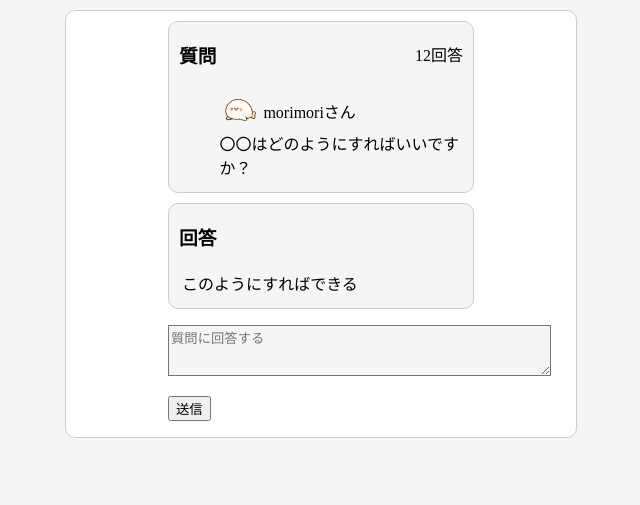
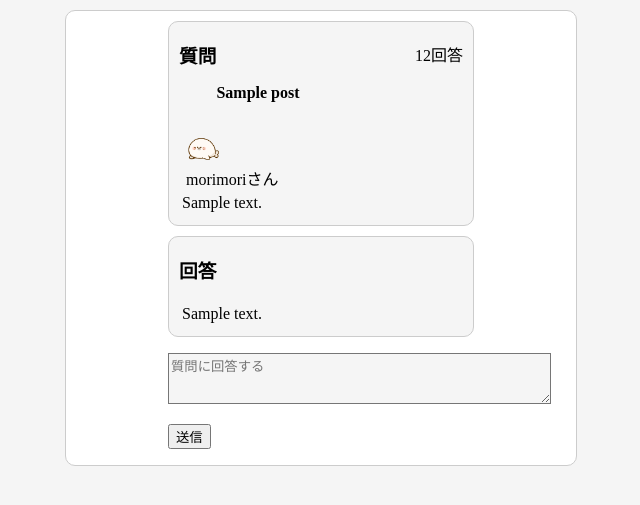
Before and after one commit to ShunsakuKatsumata/team_G_machibito, a PHP site: page /comment_detail.php?ident=1 in a window 1280 px wide. Shown: the top 505 px of the page, without its empty margins (319-959 px from the left). Run offline with PHP 8.4, Linux system fonts and the light colour scheme; tables that the repository leaves empty or names only in its code hold one stand-in row (values such as "Sample post").

Commit message:
comment0425

```diff
--- /dev/null
+++ b/comment/answer_post.php
@@ -0,0 +1,30 @@
+<?php
+require_once __DIR__ .'/comment_dbdata.php';
+
+class answer_post extends dbdata{
+    // 追加
+    public function answer_question($speak_myknowledge){
+        $sql = "insert into question_answer(answer) values(?)";
+        $result = $this->query($sql, [$speak_myknowledge]);
+    }
+
+    // 取得
+    public function get_answers(){
+        // 現在利用しているユーザーを指定
+        $sql = "select * from question_answer";
+        $stmt = $this->query($sql, []);
+        $items = $stmt->fetchAll();
+        return $items;
+    }
+
+    // // 選択した投稿内容を取得する
+    // public function get_question_ident($ident){
+    //     $sql = 'select * from question_post where ident=?';
+    //     $stmt = $this->query($sql, [$ident]);
+    //     $item = $stmt->fetch();
+    //     return $item;
+    // }
+
+}
+
+?>
--- a/comment/comment_dbdata.php
+++ b/comment/comment_dbdata.php
@@ -1,5 +1,5 @@
 <?php
-    class DbData{
+    class dbdata{
         protected $pdo;
 
         // コンストラクタ
@@ -26,7 +26,7 @@
         }
 
         // INSERT、UPDATE、DELETE文実行用のメソッド
-        protected function exec($sql,  $array_params)
+        protected function exec($sql, $array_params)
         {
             $stmt = $this->pdo->prepare($sql);
             $stmt->execute($array_params);  // 成功：true、失敗：false
--- a/comment/comment_detail.php
+++ b/comment/comment_detail.php
@@ -5,38 +5,58 @@
         <meta charset="UTF-8">
     </head>
     <body>
+
         <!-- 質問 -->
             <div class="detail1">
                 <div class="detail_q">
                     <h3 style="text-align:left; float:left;">質問</h3>
                     <div style="text-align:right; padding-top:20px;">12回答</div>
                     <br>
-                    <table>
-                        <tr>
-                            <td><img class="user_icon" src="./image/user-icon1.png" width="40px" height="40px"><div class="user_name">&nbsp;morimoriさん</div></td>
-                        </tr>
-                        <tr>
-                            <td>〇〇はどのようにすればいいですか？</td>
-                        </tr>
-                    </table>
+                    <?php
+                        $ident = $_GET['ident'];
+                        // テーブルの中身を取り出す
+                        require_once __DIR__.'/question_post.php';
+                        $question_post = new question_post();
+                        $item = $question_post->get_question_ident($ident);
+
+                        echo '<h4 style="margin-top:0;">'.$item['title'].'</h4>';
+                        echo '<table>';
+                        echo '<tr class="user_icon_name">';
+                            echo '<td><img class="user_icon" src="./image/user-icon1.png" width="40px" height="40px"><div class="user_name">&nbsp;morimoriさん</div></td>';
+                        echo '</tr>';
+                        echo '<tr>';
+                            echo '<td>'.$item['detail'].'</td>';
+                        echo '</tr>';
+                    echo '</table>';
+                    ?>
                 </div>
                 <!-- コメント欄 -->
                 <!-- 質問者の返信がある場合 -->
-                <div class="detail_reply">
-                    <h3>回答</h3>
-                    <table>
-                        <tr>
-                            <td>このようにすればできる</td>
-                        </tr>
-                    </table>
-                </div>
+                <?php
+                // テーブルの中身を取り出す
+                require_once __DIR__.'/answer_post.php';
+                $answer_post = new answer_post();
+                $items = $answer_post->get_answers();
+                foreach($items as $item){
+                    echo '<div class="detail_reply">';
+                    echo '<h3>回答</h3>';
+                    echo '<table>';
+                        echo '<tr>';
+                            echo '<td>'.$item['answer'].'</td>';
+                        echo '</tr>';
+                    echo '</table>';
+                    echo '</div>';
+                }
+                ?>
                 <!-- コメント記入 -->
                 <!-- <br> -->
-                <div class="write_comment">
-                    <!-- <label>コメント記入</label> -->
-                    <p><textarea rows="3" cols="45" placeholder="質問に回答する"></textarea></p>
-                    <p><button>送信</button></p>
-                </div>
+                <form method="POST" action="answer_post_add.php">
+                    <div class="write_comment">
+                        <!-- <label>コメント記入</label> -->
+                        <p><textarea name="answer_post" rows="3" cols="45" placeholder="質問に回答する"></textarea></p>
+                        <p><button onclick="location.href='./comment_detail.php?ident='">送信</button></p>
+                    </div>
+                </form>
             </div>
     </body>
 </html>
--- a/comment/question_post.php
+++ b/comment/question_post.php
@@ -1,19 +1,30 @@
-<?
-require_once __DIR__ . '/comment_dbdata.php';
+<?php
+require_once __DIR__ .'/comment_dbdata.php';
 
-class Question_Post extends DbData{
+class question_post extends dbdata{
     // 追加
     public function post_questions($title, $detail){
-        $sql = "insert into question_post values(?, ?)";
-        $this->exec($sql, [$title, $detail]);
+        $sql = "insert into question_post(title, detail) values(?, ?)";
+        $result = $this->query($sql, [$title, $detail]);
     }
+
     // 取得
-    public function get_questions($userId){
+    public function get_questions(){
         // 現在利用しているユーザーを指定
-        $sql = "select title, detail from question_post";
+        $sql = "select * from question_post";
         $stmt = $this->query($sql, []);
         $items = $stmt->fetchAll();
         return $items;
     }
+
+    // 選択した投稿内容を取得する
+    public function get_question_ident($ident){
+        $sql = 'select * from question_post where ident=?';
+        $stmt = $this->query($sql, [$ident]);
+        $item = $stmt->fetch();
+        return $item;
+    }
+
 }
+
 ?>
```
Also changed, not shown: comment/answer_post_add.php (added, +14 -0 lines), comment/comment.css (+7 -0 lines), comment/comment_home.php (+22 -11 lines), comment/comment_post_add.php (+4 -3 lines).
